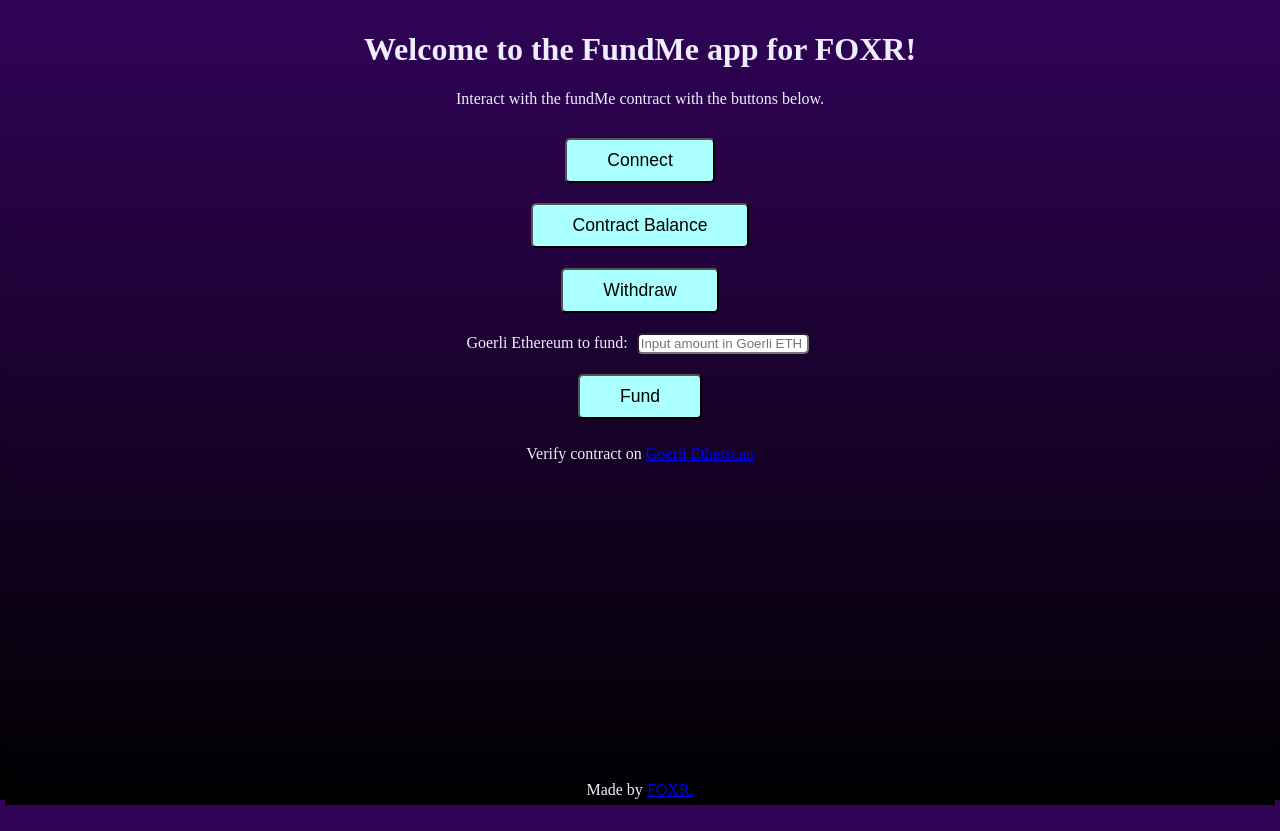
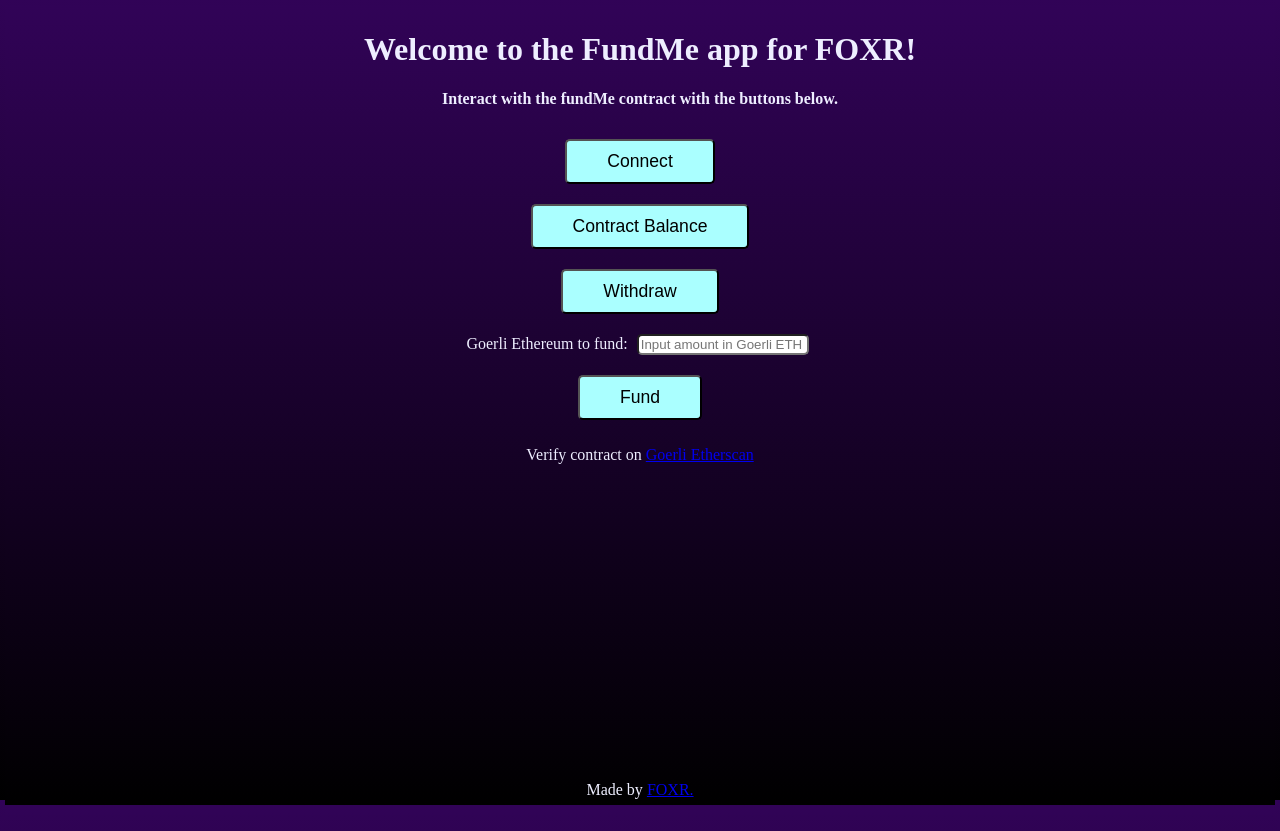
Before and after one commit to fox-backup/html-fund-me, a website with bundled scripts: page index.html in a window 1280 px wide. Built offline with nearby package versions, Linux system fonts and the light colour scheme.

Commit message:
Updating index.html

```diff
--- a/index.html
+++ b/index.html
@@ -11,7 +11,7 @@
 <body>
     <div class="container">
         <h1>Welcome to the FundMe app for FOXR!</h1>
-        <div>Interact with the fundMe contract with the buttons below.</div>
+        <h4>Interact with the fundMe contract with the buttons below.</h4>
         <div class="button-container">
             <button class="contract-buttons" id="connectButton">Connect</button>
             <button class="contract-buttons" id="getBalanceButton">Contract Balance</button>
```
